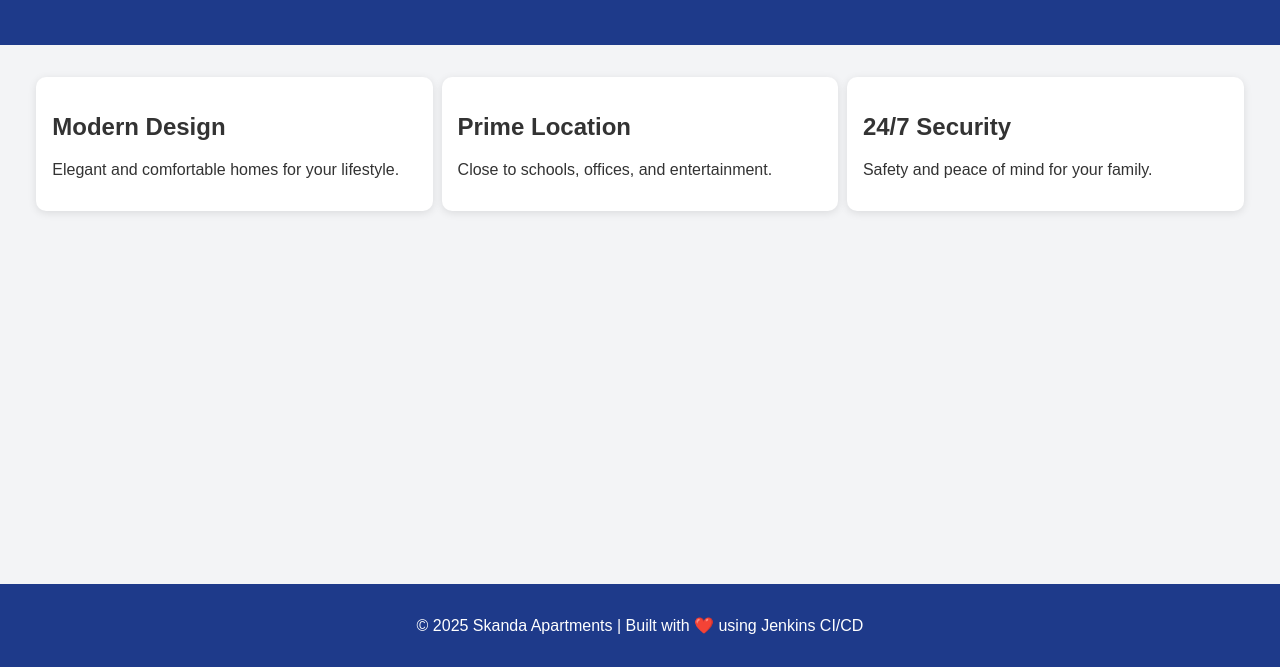
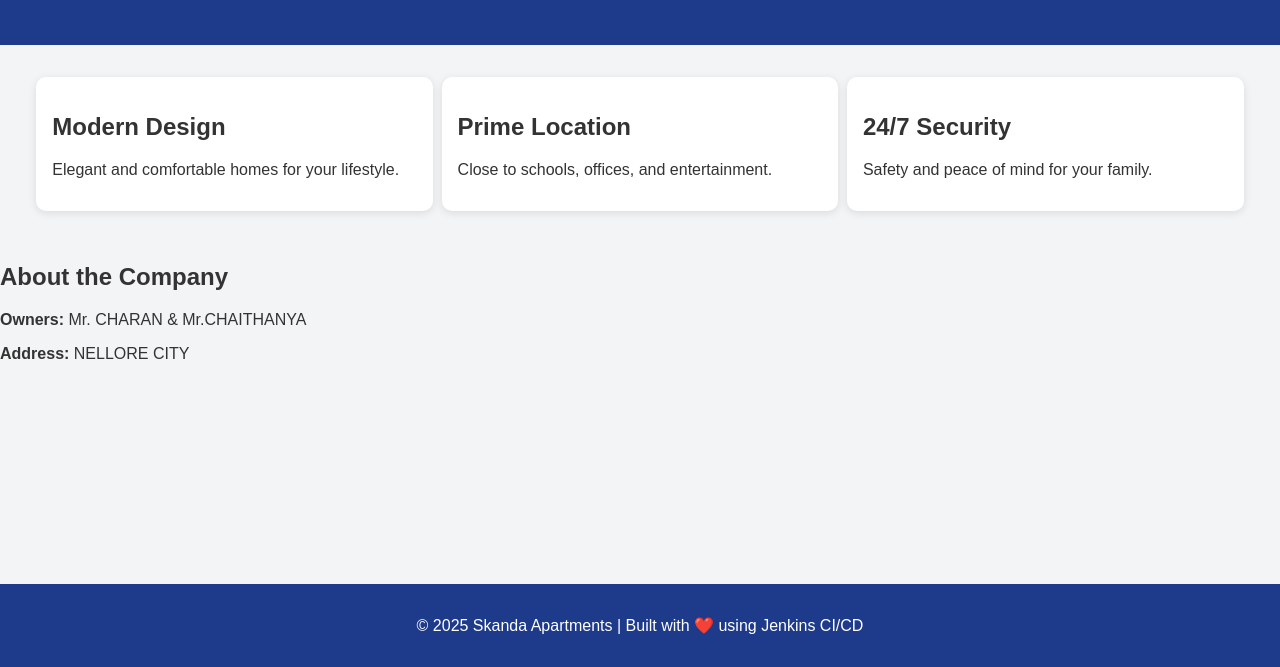
Before and after one commit to chaithanya-paturu3/pipelines, a plain HTML site: page skanda-landing/index.html in a window 1280 px wide. Shown: the part 133-800 px from the top of the page. Drawn offline with Linux system fonts and the light colour scheme.

Commit message:
updated code for the app

```diff
--- a/skanda-landing/index.html
+++ b/skanda-landing/index.html
@@ -27,6 +27,13 @@
     </div>
   </section>
 
+  <!-- New Section: Company Info -->
+  <section class="company-info">
+    <h2>About the Company</h2>
+    <p><strong>Owners:</strong> Mr. CHARAN & Mr.CHAITHANYA</p>
+    <p><strong>Address:</strong> NELLORE CITY</p>
+  </section>
+
   <footer>
     <p>© 2025 Skanda Apartments | Built with ❤️ using Jenkins CI/CD</p>
   </footer>
```
